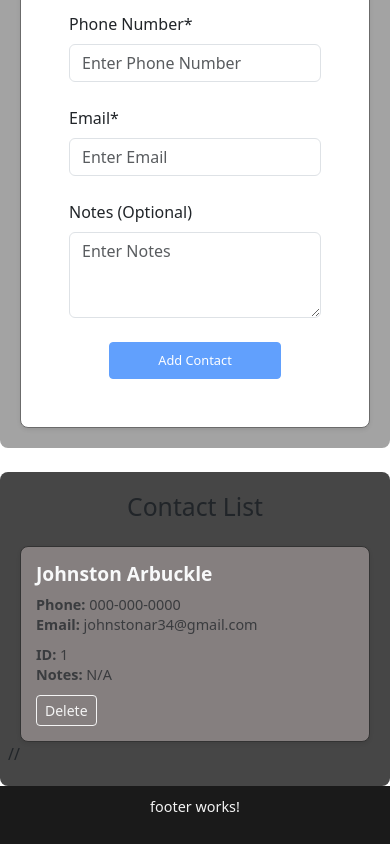
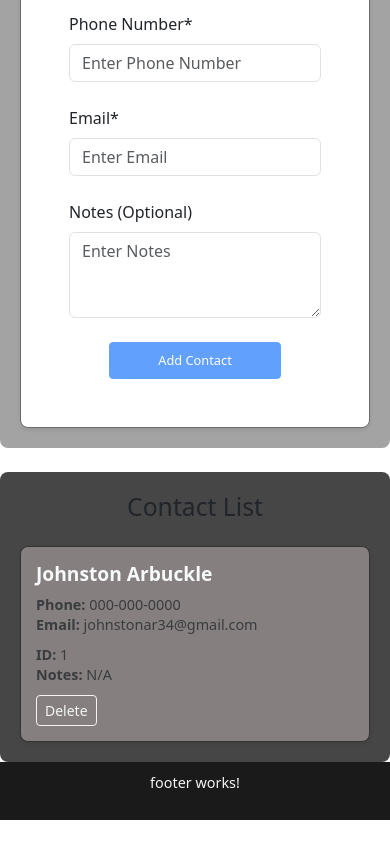
Before and after one commit to TannerB2005/contact-lists-angular, an Angular app: page / in a window 390 px wide. Shown: the part 403-1247 px from the top of the page. After the commit the page ends 1223 px from the top, so only its background shows below. Built offline with nearby package versions, Linux system fonts and the light colour scheme.

Commit message:
fix: correct syntax for @for directive in contact list component HTML

```diff
--- a/src/contact-list/contact-list.component.html
+++ b/src/contact-list/contact-list.component.html
@@ -3,7 +3,8 @@
 <div class="container mt-4">
   <h2 class="text-center mb-4">Contact List</h2>
   <div class="row g-4">
-    <div *ngFor="let contact of contacts; let i = index" class="col-md-6 col-lg-4">
+    @for (contact of contacts; track contact.id) {
+    <div class="col-md-6 col-lg-4">
       <div class="card contact-card shadow-sm h-100">
         <div class="card-body">
           <h5 class="card-title text-light">{{ contact.name }}</h5>
@@ -23,6 +24,6 @@
           </button>
         </div>
       </div>
-    </div> //
+    </div>}
   </div>
 </div>
```
